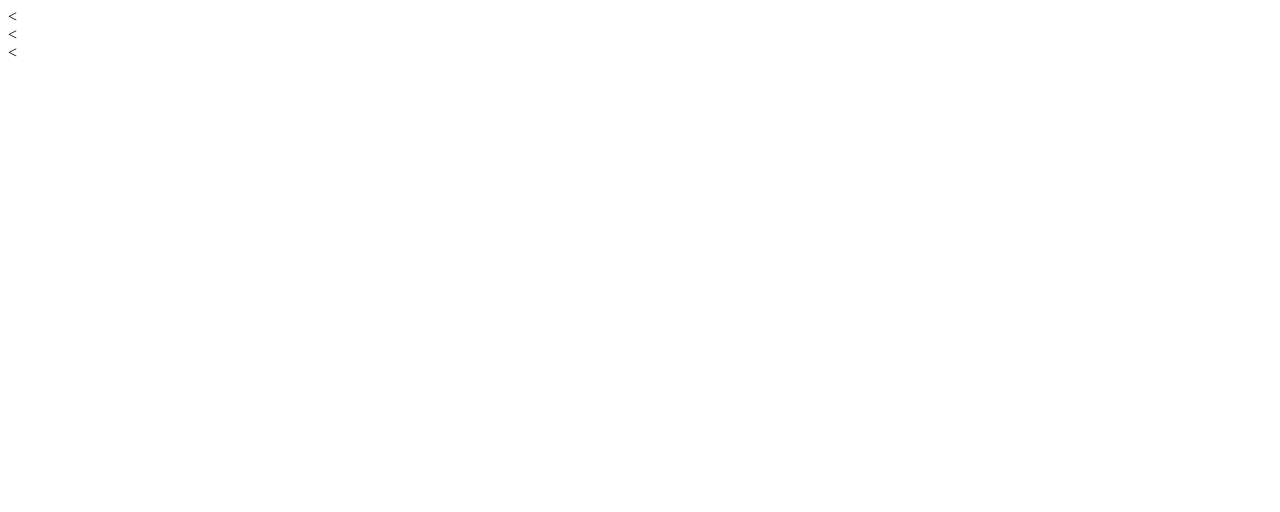
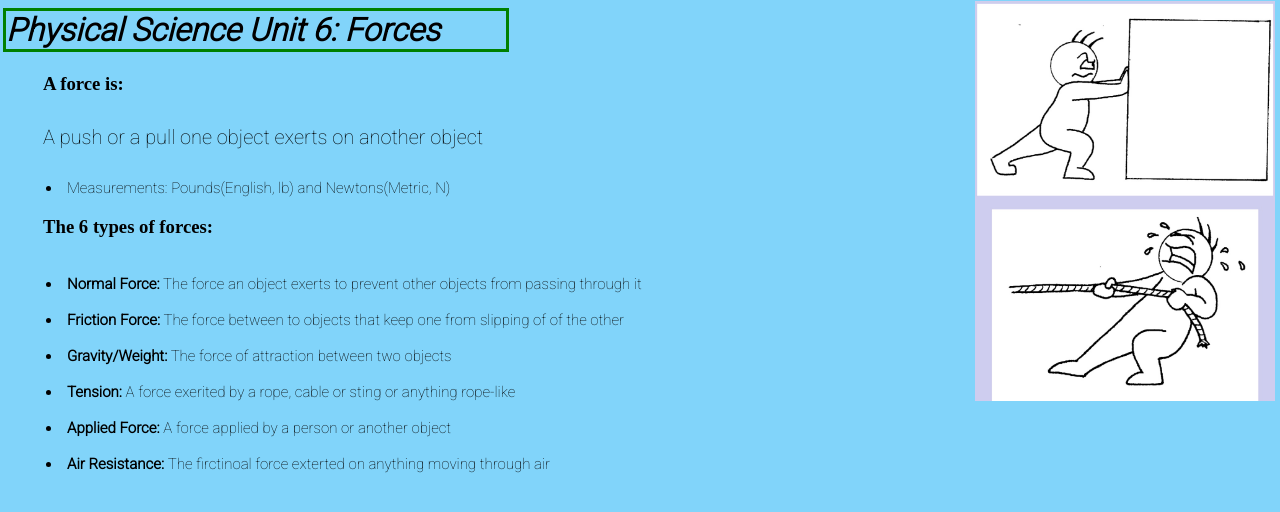
Before and after one commit to lcemerald11/Physical-science, a plain HTML site: page index.html in a window 1280 px wide. Drawn offline with Linux system fonts and the light colour scheme.

Commit message:
big push first day

```diff
--- a/index.html
+++ b/index.html
@@ -1,23 +1,46 @@
-<!DOCTYPE= "Xhtml">
 
 <html>
 
 <head>
-<title>w games</title>
+<title>phy sci</title>
 <link rel="icon" href="">
+<link href="https://fonts.googleapis.com/css2?family=Roboto:wght@100;300&display=swap" rel="stylesheet">
+<link rel="stylesheet" type="text/css" href="styles.css">
 </head>
 
 <body>
   <div class="Title">
+    <h1><i>Physical Science Unit 6: Forces</i></h1>
+  </div>
+  <div class="Forces">
+    <ul>
+      <h3>A force is:</h3>
+      <h2>A push or a pull one object exerts on another
+        object</h2>
+      <li>Measurements: Pounds(English, lb) and Newtons(Metric, N) </li>
+    </ul>
+  </div>
+  <div class="forcesTypes">
+    <ul>
+      <h3>The 6 types of forces:</h3>
+      <br>
+      <li><b>Normal Force:</b> The force an object exerts to prevent other
+        objects from passing through it</li>
+        <br>
+      <li><b>Friction Force:</b> The force between to objects that keep one from
+        slipping of of the other</li>
+        <br>
+      <li><b>Gravity/Weight:</b> The force of attraction between two objects</li>
+        <br>
+      <li><b>Tension:</b> A force exerited by a rope, cable or sting or anything rope-like</li>
+        <br>
+      <li><b>Applied Force:</b> A force applied by a person or another object</li>
+        <br>
+      <li><b>Air Resistance: </b>The firctinoal force exterted on anything moving through air</li>
+    </ul>
 
   </div>
-  <<div class="Forces">
-
-  </div>
-  <<div class="forcesTypes">
-
-  </div>
-  <<div class="netForce">
+  <div class="netForce">
 
   </div>
   <div class="1stlaw">
@@ -33,7 +56,7 @@
 
   </div>
   <div class="graphics">
-
+    <img id='pushpull' src="pushPull.jpg" alt="This shows pushing and pulling" width="300" height="400">
   </div>
   <div class="reflection">
 
--- a/styles.css
+++ b/styles.css
@@ -1,16 +1,47 @@
 body {
-    width: 100px;
-    height: 100px;
-    background-color: red;
-    animation-name: colorChange;
-    animation-duration: 10s;
-    animation-iteration-count: infinite;
+  background-color: #81d4fa;
+  text-align: left;
+  margin-right: 3px;
+  margin-left: 3px;
 }
-@keyframes colorChange {
-  0% {
-    background-color: #81D4FA;
-  }
-  80% {
-    background-color: #E1F5FE;
-  }
+h1 {
+  font-family: 'Roboto', sans-serif;
+  font-weight: bold;
+  border: 3px solid green;
+  width: 500px;
 }
+h2 {
+  font-family: 'Roboto', sans-serif;
+  font-weight: 100;
+  font-size: 20px;
+  margin-top: 30px;
+  margin-bottom: 30px;
+  padding-right: 300px;
+}
+p {
+  font-family: 'Roboto', sans-serif;
+  font-weight: 100;
+  font-size: 20px;
+}
+b{
+  font-family: 'Roboto', sans-serif;
+  font-weight: bold;
+}
+li {
+  list-style-position: inside;
+  margin-right: 3px;
+  margin-left: 3px;
+  padding-inline-start: 0px;
+  font-family: 'Roboto', sans-serif;
+  font-size: 15px;
+  font-weight: 100;
+  width: 700px;
+}
+.graphics {
+  position: absolute;
+  top: 1px;
+  right: 5px;
+  width: 300px;
+  height: 500px;
+  text-align: right;
+}
```
Also changed, not shown: pushPull.jpg (added).
